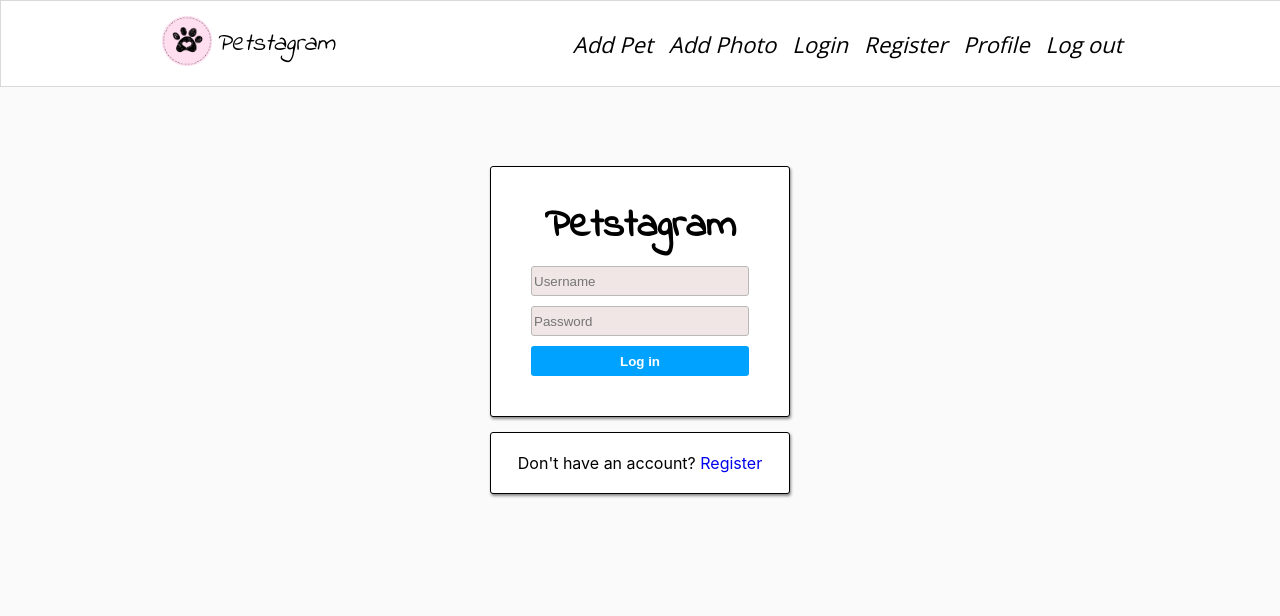
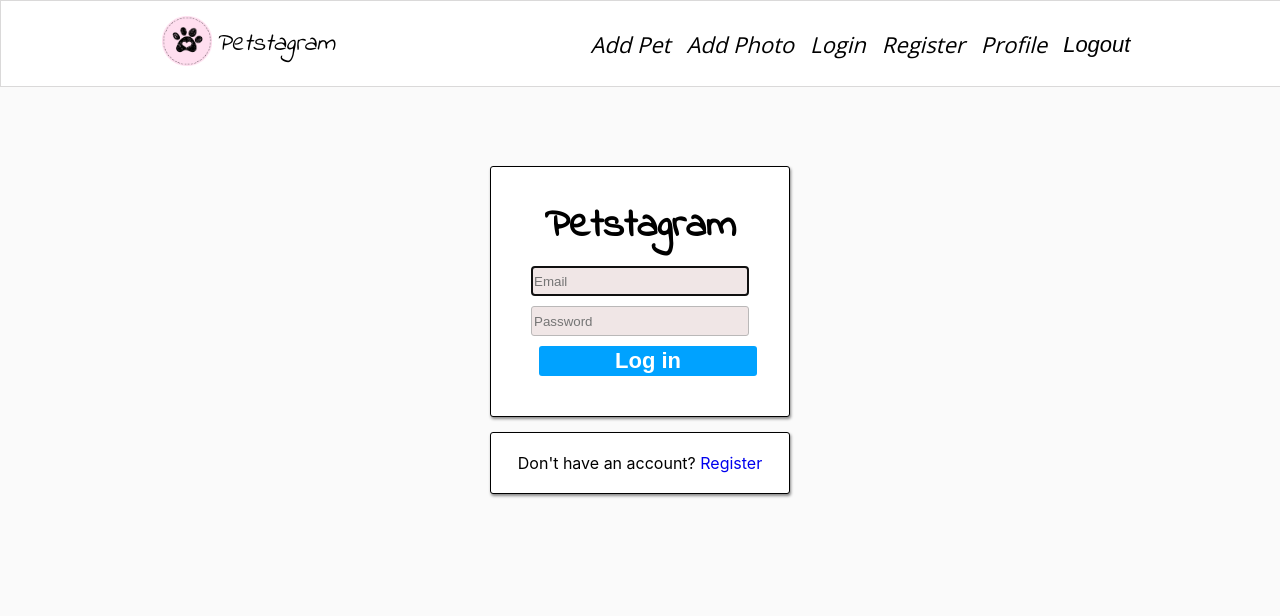
Before and after one commit to Viktoriyapp/Petstagram, a Django app: page /accounts/login/ in a window 1280 px wide. Shown: the top 616 px of the page. Run offline with Django 5.2, Linux system fonts and the light colour scheme.

Commit message:
Switched to CBV for Login and Logout and changed the templates accordingly

```diff
--- a/accounts/urls.py
+++ b/accounts/urls.py
@@ -1,4 +1,5 @@
 from django.contrib.auth import authenticate
+from django.contrib.auth.views import LoginView, LogoutView
 from django.urls import path, include
 
 from accounts import views
@@ -13,7 +14,8 @@ profile_patterns = [
 
 authentication_patterns = [
     path('register/', views.RegisterAppUserView.as_view(), name='register'),
-    path('login/', views.login, name='login'),
+    path('login/', LoginView.as_view(template_name='accounts/login-page.html'), name='login'),
+    path('logout/', LogoutView.as_view(), name='logout'),
 ]
 urlpatterns = [
     path('', include(authentication_patterns)),
--- a/accounts/views.py
+++ b/accounts/views.py
@@ -21,8 +21,8 @@ class RegisterAppUserView(CreateView):
     success_url = reverse_lazy('common:home')
 
 
-def login(request: HttpRequest) -> HttpResponse:
-    return render(request, 'accounts/login-page.html')
+# def login(request: HttpRequest) -> HttpResponse:
+#     return render(request, 'accounts/login-page.html')
 
 def profile_details(request: HttpRequest, pk: int) -> HttpResponse:
     return render(request, 'accounts/profile-details-page.html')
--- a/static/css/home.css
+++ b/static/css/home.css
@@ -493,3 +493,12 @@ div.footer {
     opacity: 0.5;
     cursor: not-allowed;
 }
+
+button {
+    background-color: white;
+    border: none;
+    font-size: 22px;
+    margin: 2.5px 0px 0px 8px;
+    padding: 0;
+    cursor: pointer;
+}
--- a/templates/accounts/login-page.html
+++ b/templates/accounts/login-page.html
@@ -1,4 +1,5 @@
 {% extends 'shared/base.html' %}
+{% load placeholder %}
 
 {% block content %}
     <!-- Start Login Section-->
@@ -7,15 +8,14 @@
             <h1>Petstagram</h1>
 
             <!-- Start Login Form-->
-            <form action="#">
-                <p>
-                    <label for="id_username">Username:</label>
-                    <input type="text" placeholder="Username">
-                </p>
-                <p>
-                    <label for="id_password">Password:</label>
-                    <input type="password" placeholder="Password">
-                </p>
+            <form method="post">
+                {% csrf_token %}
+
+                {{ form.username|placeholder:'Email' }}
+                {{ form.username.errors }}
+
+                {{ form.password|placeholder:'Password' }}
+                {{ form.password.errors }}
 
                 <!-- Login Button-->
                 <button type="submit">Log in</button>
--- a/templates/shared/nav.html
+++ b/templates/shared/nav.html
@@ -51,13 +51,12 @@
                         <i>Profile</i>
                     </a>
                 </li>
-                    <li class="nav-item">
 
-                        <!-- Log out -->
-                        <a href="#">
-                            <i>Log out</i>
-                        </a>
-                    </li>
+                <form action="{% url 'accounts:logout' %}" method="post">
+                    {% csrf_token %}
+                    <button class="button"><i>Logout</i></button>
+                </form>
+
             </ul>
         </div>
     </div>
```
Also changed, not shown: petstagram/settings.py (+7 -0 lines). Lines whose indentation alone changed are shown as unchanged.
